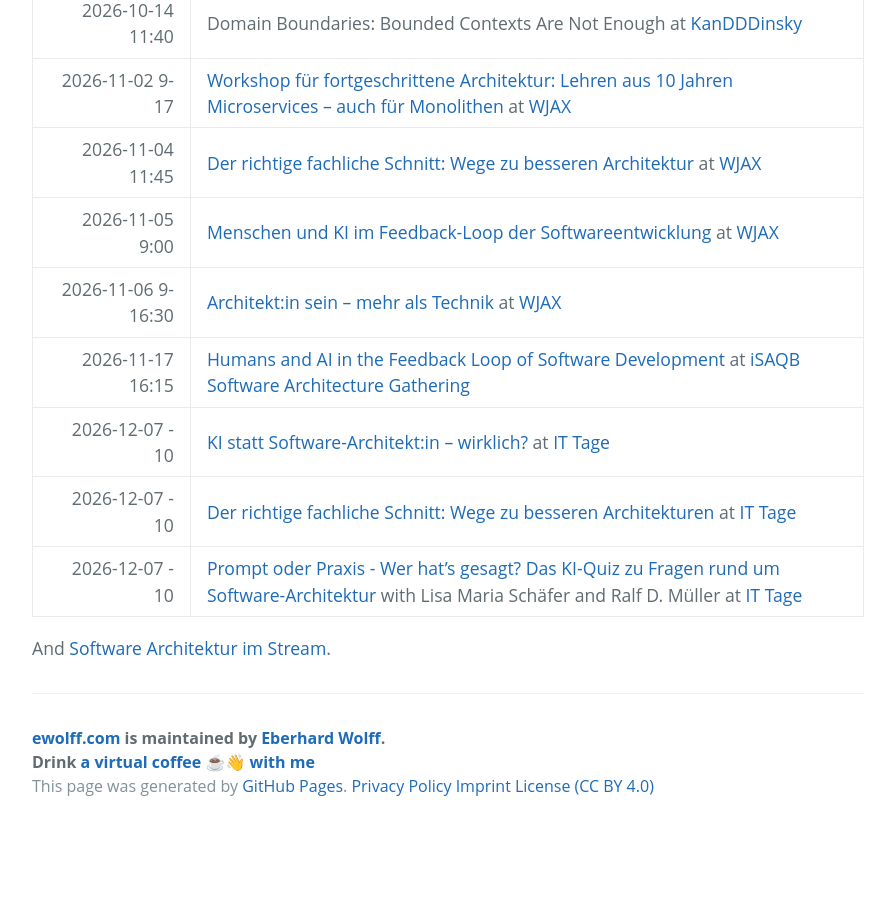
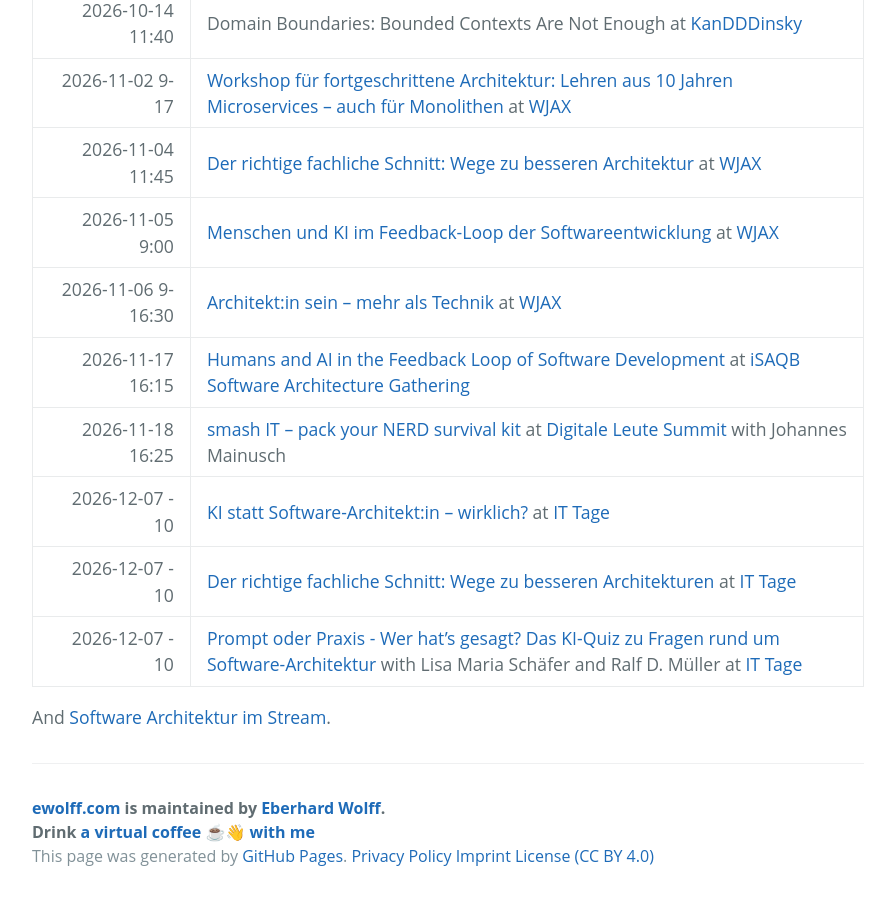
Before and after one commit to ewolff/ewolff.com, a Jekyll site: the page built from schedule.md, in a window 1280 px wide and 900 px high, scrolled down 700 px. Shown: the whole window, without its empty margins (192-1087 px from the left). Built offline with Jekyll 4.4.1, drawn with Linux system fonts in a browser that asks for light colours; our own code applies the rules of GitHub Pages for plain Markdown files; before the commit the page ends 1530 px from its top, so only the background shows below that.

Commit message:
Vortrag beim Digitale Leute Summit ergänzt

```diff
--- a/schedule.md
+++ b/schedule.md
@@ -15,6 +15,7 @@
 | 2026-11-05 9:00  | [Menschen und KI im Feedback-Loop der Softwareentwicklung](https://jax.de/enterprise-ai/menschen-ki-feedback-loop-softwareentwicklung) at [WJAX](https://jax.de/muenchen/) |
 | 2026-11-06 9-16:30 | [Architekt:in sein – mehr als Technik](https://jax.de/software-architecture/mehr-als-technik-architektur-workshop/) at [WJAX](https://jax.de/muenchen/) |
 | 2026-11-17 16:15 | [Humans and AI in the Feedback Loop of Software Development](https://www.software-architecture-gathering.com/session/humans-and-ai-in-the-feedback-loop-of-software-development/) at [iSAQB Software Architecture Gathering](https://www.software-architecture-gathering.com/)|
+| 2026-11-18 16:25 | [smash IT – pack your NERD survival kit](https://www.digitale-leute.de/summit/26/schedule/smash-it-pack-your-nerd-survival-kit/#start) at [Digitale Leute Summit](https://www.digitale-leute.de/summit/) with Johannes Mainusch |
 | 2026-12-07 - 10 | [KI statt Software-Architekt:in – wirklich?](https://www.ittage.informatik-aktuell.de/programm/2026/ki-statt-software-architektin-wirklich.html) at [IT Tage](https://www.ittage.informatik-aktuell.de/) |
 | 2026-12-07 - 10 | [Der richtige fachliche Schnitt: Wege zu besseren Architekturen](https://www.ittage.informatik-aktuell.de/programm/2026/der-richtige-fachliche-schnitt-wege-zu-besseren-architekturen.html) at [IT Tage](https://www.ittage.informatik-aktuell.de/) |
 | 2026-12-07 - 10 | [Prompt oder Praxis - Wer hat's gesagt? Das KI-Quiz zu Fragen rund um Software-Architektur](https://www.ittage.informatik-aktuell.de/programm/2026/prompt-oder-praxis-wer-hats-gesagt-das-ki-quiz-zu-fragen-rund-um-software-architektur.html) with Lisa Maria Schäfer and Ralf D. Müller at [IT Tage](https://www.ittage.informatik-aktuell.de/) |
```
Also changed, not shown: termine.md (+1 -0 lines).
